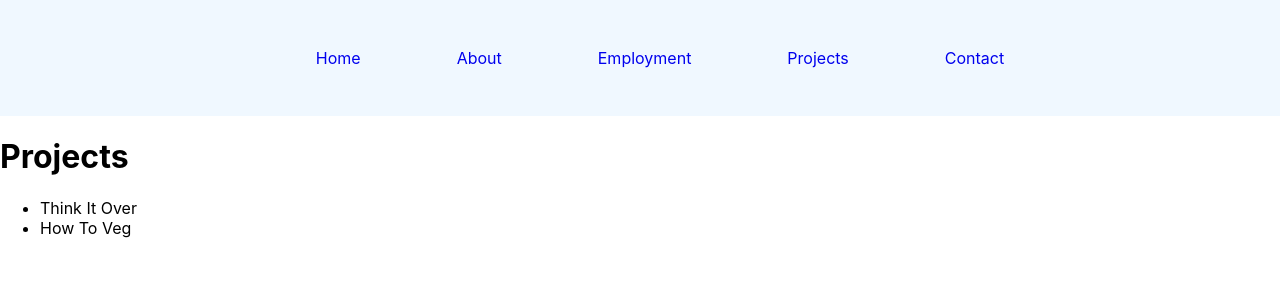
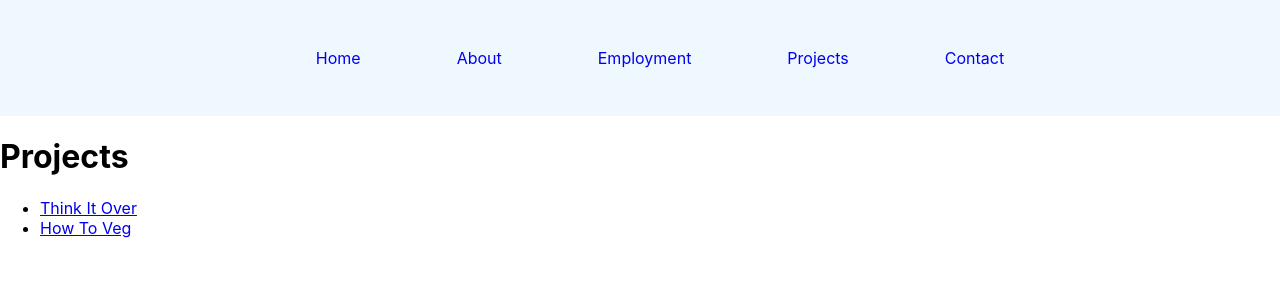
Before and after one commit to kaelaclement/digital-portfolio-challenge, a React (Create React App) app: page /projects in a window 1280 px wide. Shown: the top 300 px of the page. Built offline with nearby package versions, Linux system fonts and the light colour scheme.

Commit message:
add links to projects

```diff
--- a/src/components/Projects.js
+++ b/src/components/Projects.js
@@ -5,8 +5,8 @@ const Projects = () => {
 		<div>
 			<h1>Projects</h1>
 			<ul>
-				<li>Think It Over</li>
-				<li>How To Veg</li>
+				<li><a target='_blank' rel='noopener noreferrer' href='https://github.com/kaelaclement/think-it-over'>Think It Over</a></li>
+				<li><a target='_blank' rel='noopener noreferrer' href='https://github.com/kaelaclement/how-to-veg'>How To Veg</a></li>
 			</ul>
 		</div>
 	)
```
